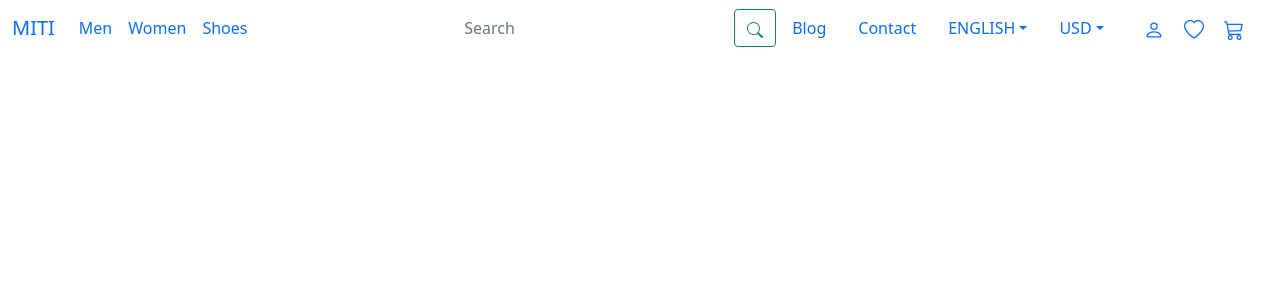
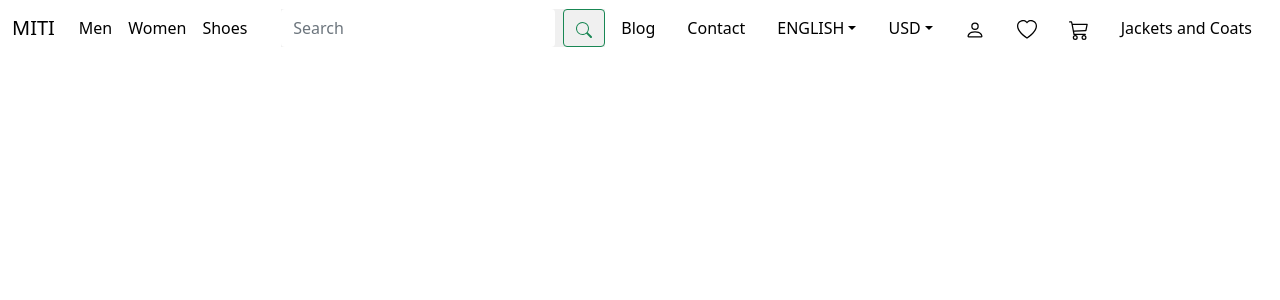
Before and after one commit to rasim0101/miti, a Django app: page / in a window 1280 px wide. Shown: the top 300 px of the page. Run offline with Django 4.2, Linux system fonts and the light colour scheme; some libraries are stand-ins or nearby versions.

Commit message:
На всякий случай обновил

```diff
--- a/static/css/custom.css
+++ b/static/css/custom.css
@@ -27,6 +27,7 @@ input.d-flex {
 .nav-link {
 	color: black;
 }
+
 a:hover {
     color: orange; /* Цвет ссылки при наведении */
     text-decoration: underline; /* Добавляем подчёркивание */
--- a/templates/profiles/_base.html
+++ b/templates/profiles/_base.html
@@ -6,6 +6,7 @@
 		width: 400px; /* Ширина поля с кнопкой */
 		border: 1px solid #000; /* Параметры рамки */
 		min-height: 20px; /* Минимальная высота */
+		color:#f0f0f0 ;
 		}
 		input[type="search"] {
 		border: none; /* Убираем рамку */
@@ -34,11 +35,16 @@
 		padding-left: 15px;
 		left: 40px;
 		}
-		.letter{
-			color: black;
+
+		input {
+			color:#f0f0f0 !important;
+		}
+
+		a {
+		color: black !important;
 		}
 		a:hover {
-    	color: orange; /* Цвет ссылки при наведении */
+    	color: orange !important; /* Цвет ссылки при наведении */
     	text-decoration: underline; /* Добавляем подчёркивание */
 		}
 	</style>
@@ -47,7 +53,7 @@
 		<meta name="viewport" content="width=device-width, initial-scale=1.0">
 		<title>Главная</title>
 		<link rel="stylesheet" type="text/css" href="{% static '/css/bootstrap.min.css' %}">
-		<link rel="stylesheet" type="text/css" href="{% static 'css/custom.css' %}">
+		<link rel="stylesheet" type="text/css" href="{% static '/css/custom.css' %}">
 		<link rel="stylesheet" href="https://cdn.jsdelivr.net/npm/bootstrap-icons@1.8.1/font/bootstrap-icons.css">
 		<script type="text/javascript" src="{% static 'js/bootstrap.bundle.min.js' %}"></script>
 	</head>
@@ -64,14 +70,16 @@
 						<li class="nav-item"><a class="nav-link" href="#">Women</a></li>
 						<li class="nav-item"><a class="nav-link" href="#">Shoes</a></li>
 					</ul>
-					<form class="d-flex">
-						<input class="form-control me-2" type="search" placeholder="Search" aria-label="Search" style="color=#f0f0f0">
+					<div class"" style="background-color:#f0f0f0;">
+						<form class="d-flex" >
+							<input class="form-control me-2" type="search" placeholder="Search" aria-label="Search">
 							<button class="btn btn-outline-success" type="submit">
 								<svg xmlns="http://www.w3.org/2000/svg" width="16" height="16" fill="currentColor" class="bi bi-search" viewBox="0 0 16 16">
 									<path d="M11.742 10.344a6.5 6.5 0 1 0-1.397 1.398h-.001c.03.04.062.078.098.115l3.85 3.85a1 1 0 0 0 1.415-1.414l-3.85-3.85a1.007 1.007 0 0 0-.115-.1zM12 6.5a5.5 5.5 0 1 1-11 0 5.5 5.5 0 0 1 11 0z"/>
 								</svg>
 							</button>
 						</form>
+					</div>
 				</div>
 				<li class="nav-item"><a class="nav-link" href="#">Blog</a></li>
 				<li class="nav-item"><a class="nav-link" href="#">Contact</a></li>
@@ -89,17 +97,22 @@
 						<li><a class="dropdown-item" href="#">EUR</a></li>
 					</ul>
 				</li>
-				<a class="nav-link active" aria-current="page" href="#">
-					<svg class="mx-2" xmlns="http://www.w3.org/2000/svg" width="20" height="20" fill="currentColor" class="bi bi-person" viewBox="0 0 16 16">
+				<a class="nav-link active" class="mx-2" aria-current="page" href="#">
+					<svg xmlns="http://www.w3.org/2000/svg" width="20" height="20" fill="currentColor" class="bi bi-person" viewBox="0 0 16 16">
 						<path d="M8 8a3 3 0 1 0 0-6 3 3 0 0 0 0 6zm2-3a2 2 0 1 1-4 0 2 2 0 0 1 4 0zm4 8c0 1-1 1-1 1H3s-1 0-1-1 1-4 6-4 6 3 6 4zm-1-.004c-.001-.246-.154-.986-.832-1.664C11.516 10.68 10.289 10 8 10c-2.29 0-3.516.68-4.168 1.332-.678.678-.83 1.418-.832 1.664h10z"/>
 					</svg>
-					<svg class="mx-2" xmlns="http://www.w3.org/2000/svg" width="20" height="20" fill="currentColor" class="bi bi-heart" viewBox="0 0 16 16">
+				</a>
+				<a class="nav-link active" class="mx-2" aria-current="page" href="#">
+					<svg xmlns="http://www.w3.org/2000/svg" width="20" height="20" fill="currentColor" class="bi bi-heart" viewBox="0 0 16 16">
 						<path d="m8 2.748-.717-.737C5.6.281 2.514.878 1.4 3.053c-.523 1.023-.641 2.5.314 4.385.92 1.815 2.834 3.989 6.286 6.357 3.452-2.368 5.365-4.542 6.286-6.357.955-1.886.838-3.362.314-4.385C13.486.878 10.4.28 8.717 2.01L8 2.748zM8 15C-7.333 4.868 3.279-3.04 7.824 1.143c.06.055.119.112.176.171a3.12 3.12 0 0 1 .176-.17C12.72-3.042 23.333 4.867 8 15z"/>
 					</svg>
-					<svg class="mx-2" xmlns="http://www.w3.org/2000/svg" width="20" height="20" fill="currentColor" class="bi bi-cart3" viewBox="0 0 16 16">
+				</a>
+				<a class="nav-link active" class="mx-2" aria-current="page" href="#">
+					<svg xmlns="http://www.w3.org/2000/svg" width="20" height="20" fill="currentColor" class="bi bi-cart3" viewBox="0 0 16 16">
 						<path d="M0 1.5A.5.5 0 0 1 .5 1H2a.5.5 0 0 1 .485.379L2.89 3H14.5a.5.5 0 0 1 .49.598l-1 5a.5.5 0 0 1-.465.401l-9.397.472L4.415 11H13a.5.5 0 0 1 0 1H4a.5.5 0 0 1-.491-.408L2.01 3.607 1.61 2H.5a.5.5 0 0 1-.5-.5zM3.102 4l.84 4.479 9.144-.459L13.89 4H3.102zM5 12a2 2 0 1 0 0 4 2 2 0 0 0 0-4zm7 0a2 2 0 1 0 0 4 2 2 0 0 0 0-4zm-7 1a1 1 0 1 1 0 2 1 1 0 0 1 0-2zm7 0a1 1 0 1 1 0 2 1 1 0 0 1 0-2z"/>
 					</svg>
 				</a>
+				<li class="nav-item"><a class="nav-link" href="#">Jackets and Coats</a></li>
 			</div>
 			</div>
 		</nav>
```
Lines whose indentation alone changed are shown as unchanged.
